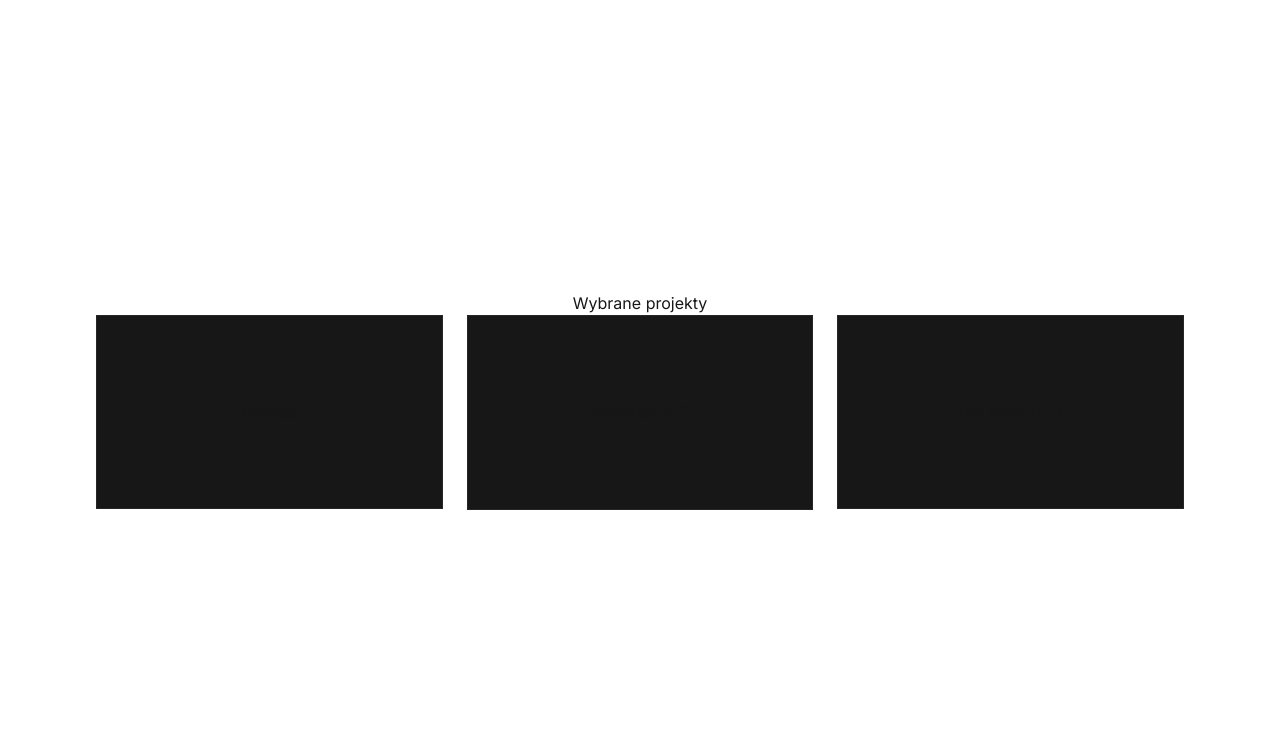
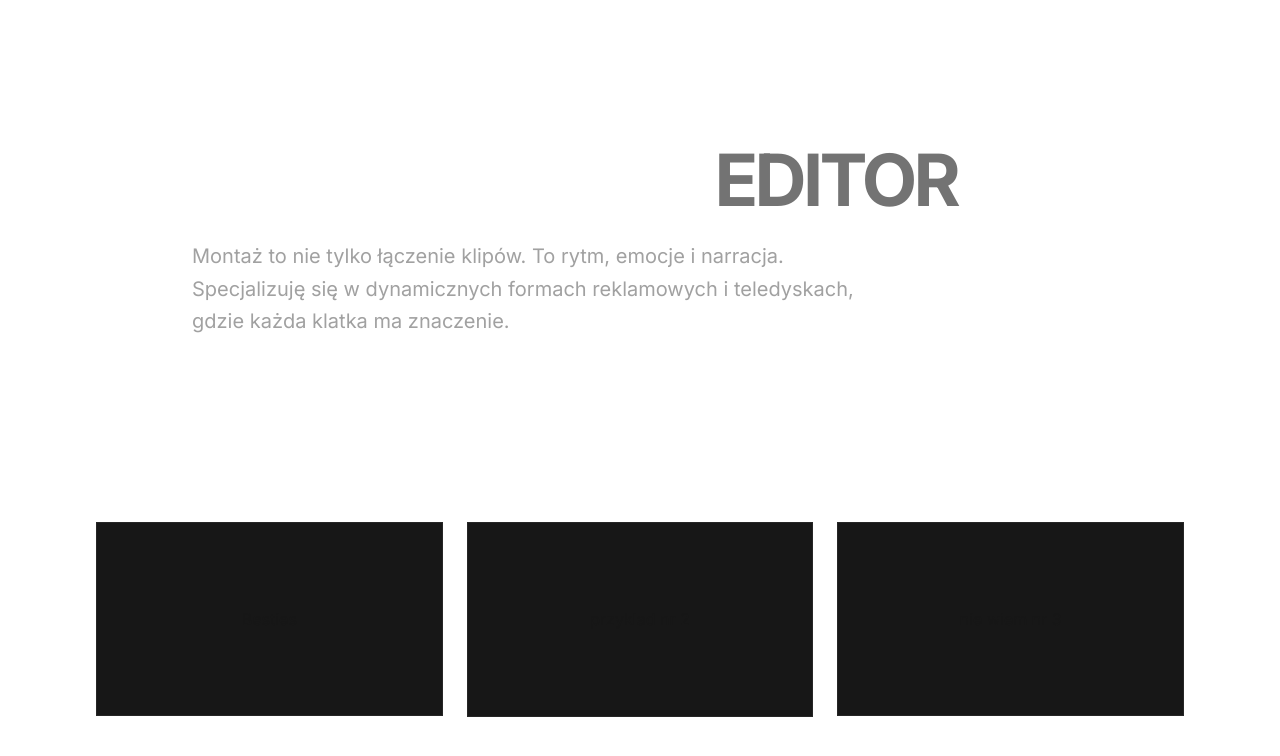
Before and after one commit to B1LL1E/svg-portfolio, a Next.js app: page / in a window 1280 px wide. Shown: the top 756 px of the page. Built offline with nearby package versions, Linux system fonts and the light colour scheme.

Commit message:
hero zosta dodany, wyskoczyl blad z globals.css

```diff
--- /dev/null
+++ b/src/app/hero.tsx
@@ -0,0 +1,17 @@
+export function Hero(){
+    return(
+        <section className="w-full max-w-4xl mb-24 mt-12 text-center md:text-left">
+        {/* Imię i Nazwisko / Rola */}
+        <h1 className="text-5xl md:text-7xl font-bold text-white tracking-tighter mb-6">
+          JAN KOWALSKI <span className="text-neutral-500">EDITOR</span>
+        </h1>
+
+        {/* Krótki opis / Bio */}
+        <p className="text-xl text-neutral-400 max-w-2xl leading-relaxed">
+          Montaż to nie tylko łączenie klipów. To rytm, emocje i narracja.
+          Specjalizuję się w dynamicznych formach reklamowych i teledyskach,
+          gdzie każda klatka ma znaczenie.
+        </p>
+        </section>
+    );
+}
--- a/src/app/page.tsx
+++ b/src/app/page.tsx
@@ -1,4 +1,4 @@
-
+import { Hero } from "./hero";
 //strona glowna
 export default function Home() {
   const projects = [
@@ -9,12 +9,16 @@ export default function Home() {
   return (
     // <main> to standardowy kontener dla głównej treści
     <main className="flex min-h-screen flex-col items-center justify-center p-24">
+      <Hero/>
       {/** projekty */}
-      <h1>Wybrane projekty</h1>
+      <h1 className="mb-12 text-4xl font-bold text-white tracking-tight">Wybrane projekty</h1>
       <div className="grid grid-cols-1 md:grid-cols-3 gap-6 w-full max-w-6xl mx-auto ">
         {projects.map((project) => (
           <div key={project.id} // usunełem ze wzgledu na wyskakujacy zolty napis title={project.title}
-          className="group relative aspect-video bg-neutral-900 border border-neutral-800 flex items-center justify-center cursor-pointer overflow-hidden transition-all hover:border-white/50">
+          className="
+          group relative aspect-video bg-neutral-900 border
+        border-neutral-800 flex items-center justify-center
+          cursor-pointer overflow-hidden transition-all hover:border-white/50">
             <h2 className="opacity-80 group-hover:opacity-100">{project.title}</h2>
           </div>
         ))}
```
